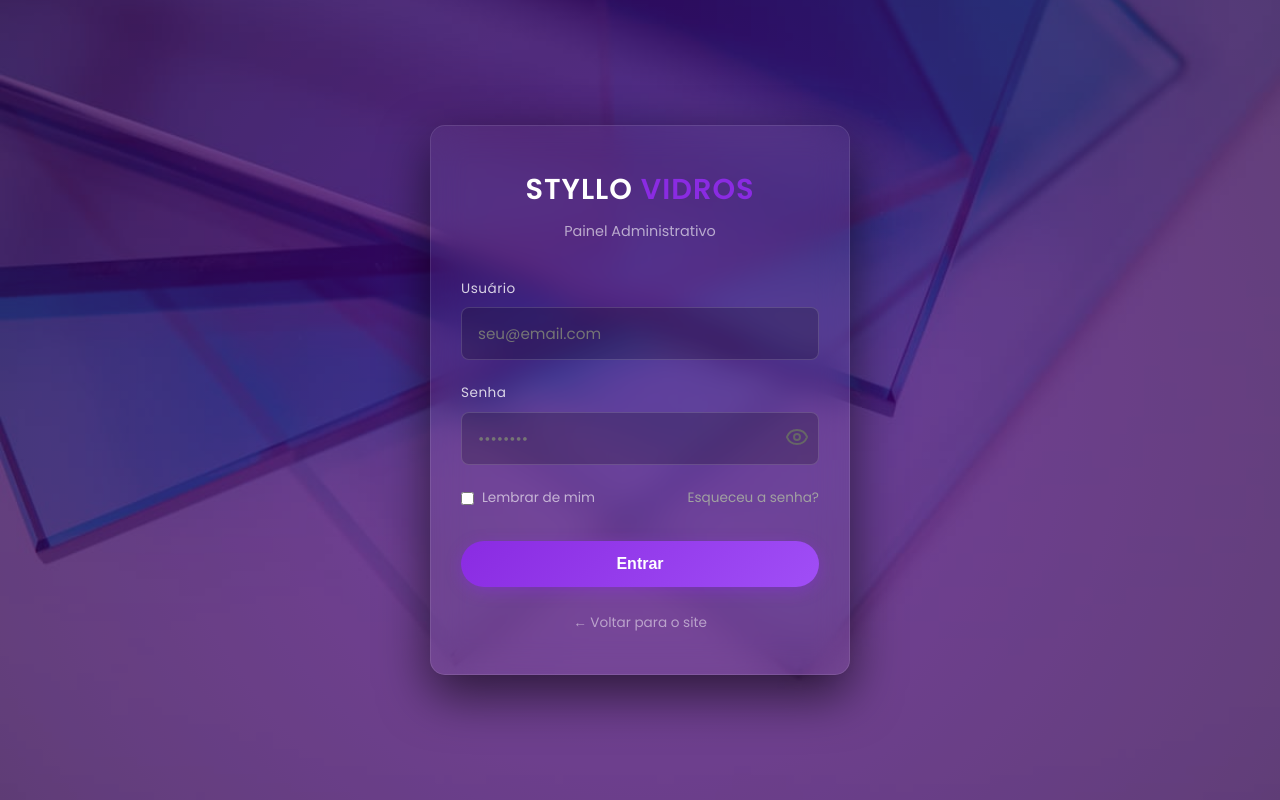
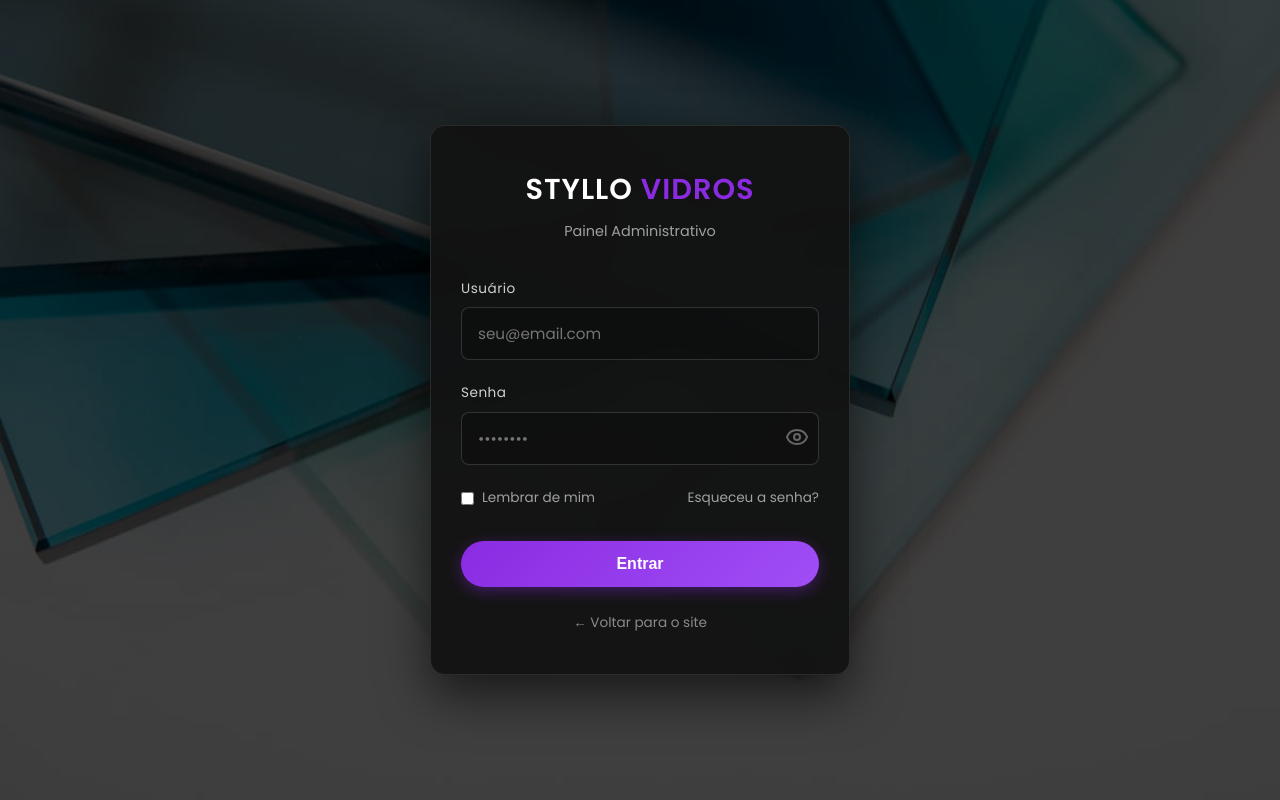
Before and after one commit to gabriellguedes/styllovidros, a React (Vite) app in the folder frontend/: page /login in a window 1280 px wide. Built offline with nearby package versions, Linux system fonts and the light colour scheme.

Commit message:
Atualização do estilo do dashboard.

```diff
--- a/frontend/src/style.css
+++ b/frontend/src/style.css
@@ -1159,7 +1159,7 @@ body {
 
 /* --- FOOTER --- */
 .footer-main {
-  background: linear-gradient(135deg, rgba(138, 43, 226, 0.55) 0%, rgb(18, 18, 18) 15%)rgba(20, 0, 35, 0.95);
+  background: linear-gradient(155deg, rgba(138, 43, 226, 0.95) 0%, rgb(18, 18, 18) 10%);
   padding: 60px 0 0;
 }
 
@@ -1277,14 +1277,13 @@ body {
   /* Reutiliza a imagem de vidros de fundo se desejar, ou mantenha um gradiente escuro */
   background: radial-gradient(
     circle at center,
-    var(--primary-medium) 0%,
-    var(--primary-dark) 100%
+    var(--bg-black) 0%,
+    rgb(0,0,0) 10%
   );
   padding: 20px;
   overflow: hidden;
 }
 
-/* Opcional: Se quiser a mesma imagem de fundo do parallax na tela de login */
 .login-page-container::before {
   content: "";
   position: absolute;
@@ -1305,7 +1304,7 @@ body {
   z-index: 1;
   width: 100%;
   max-width: 420px;
-  background: rgba(255, 255, 255, 0.04); /* Fundo branco ultra translúcido */
+  background:  rgb(18, 18, 18, 0.95);
   backdrop-filter: blur(16px); /* Desfoque intenso de vidro */
   -webkit-backdrop-filter: blur(16px);
   border: 1px solid rgba(255, 255, 255, 0.1);
```
